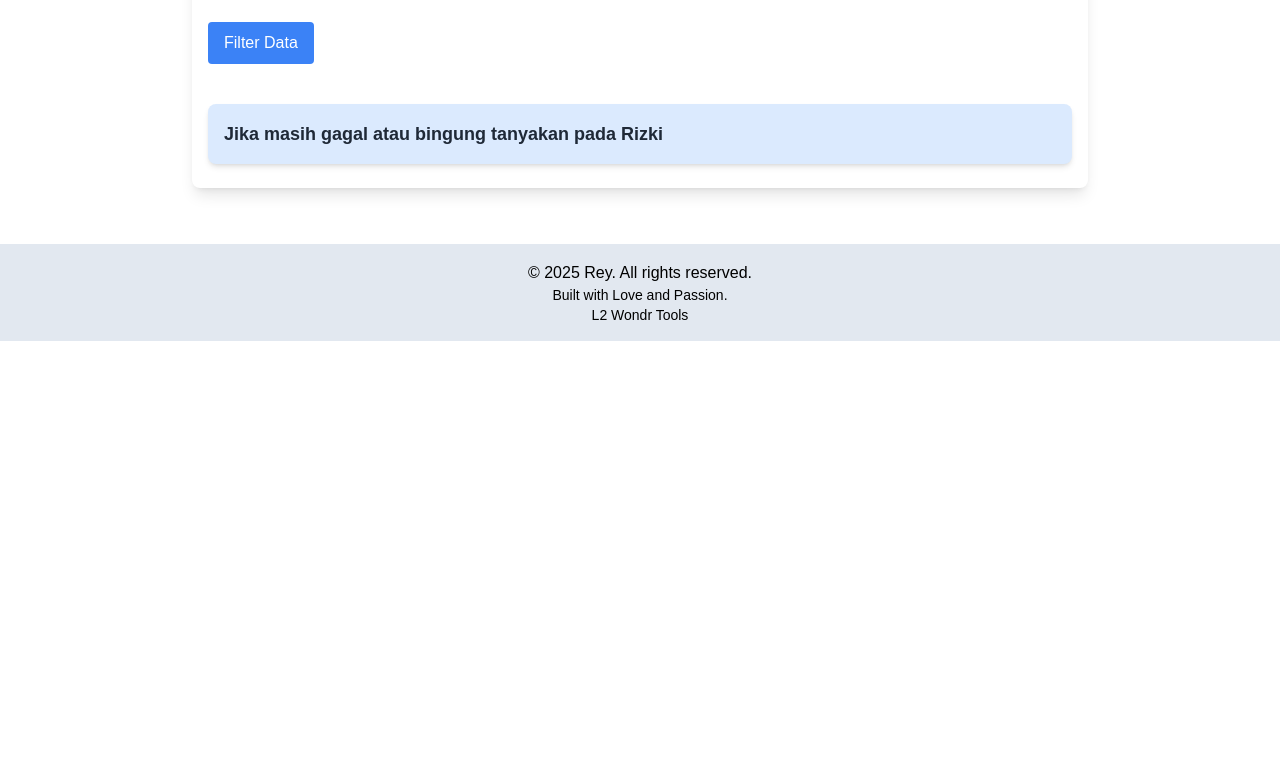
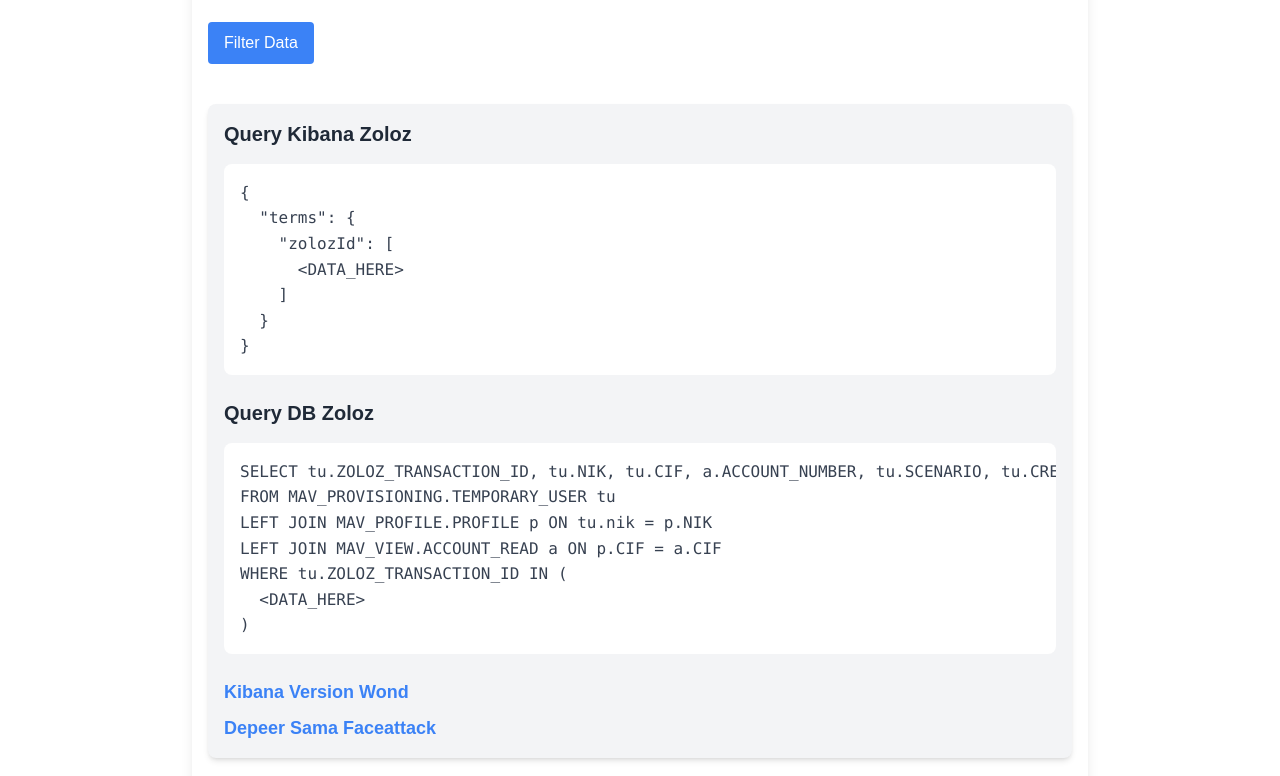
Before and after one commit to rey4799/TechOps-Tools-Hub, a Next.js app: page /daily/zoloz in a window 1280 px wide. Shown: the part 684-1460 px from the top of the page. Before the commit the page ends 1025 px from the top, so only its background shows below. Built offline with nearby package versions, Linux system fonts and the light colour scheme.

Commit message:
add query and kibana redirect

```diff
--- a/src/app/daily/zoloz/page.js
+++ b/src/app/daily/zoloz/page.js
@@ -19,6 +19,50 @@
         <MergeFiltering />
       </div>
 
+      {/* New Text Section */}
+      <div className="mb-6 p-4 bg-gray-100 rounded-lg shadow-md">
+        <h3 className="text-xl font-semibold text-gray-800 mb-4">Query Kibana Zoloz</h3>
+        <pre className="text-gray-700 bg-white p-4 rounded-lg overflow-x-auto">
+          {`{
+  "terms": {
+    "zolozId": [
+      <DATA_HERE>
+    ]
+  }
+}`}
+        </pre>
+        <h3 className="text-xl font-semibold text-gray-800 mt-6 mb-4">Query DB Zoloz</h3>
+        <pre className="text-gray-700 bg-white p-4 rounded-lg overflow-x-auto">
+          {`SELECT tu.ZOLOZ_TRANSACTION_ID, tu.NIK, tu.CIF, a.ACCOUNT_NUMBER, tu.SCENARIO, tu.CREATED_TIME
+FROM MAV_PROVISIONING.TEMPORARY_USER tu
+LEFT JOIN MAV_PROFILE.PROFILE p ON tu.nik = p.NIK
+LEFT JOIN MAV_VIEW.ACCOUNT_READ a ON p.CIF = a.CIF
+WHERE tu.ZOLOZ_TRANSACTION_ID IN (
+  <DATA_HERE>
+)`}
+        </pre>
+        <h3 className="text-lg font-semibold text-gray-800 mt-6">
+          <a
+            href="https://elk-kibana01-dc2-mvrk.bni.co.id:5601/app/r/s/fODVq"
+            target="_blank"
+            rel="noopener noreferrer"
+            className="text-blue-500"
+          >
+            Kibana Version Wond
+          </a>
+        </h3>
+        <h3 className="text-lg font-semibold text-gray-800 mt-2">
+          <a
+            href="https://elk-kibana01-dc2-mvrk.bni.co.id:5601/app/r/s/C8G2z"
+            target="_blank"
+            rel="noopener noreferrer"
+            className="text-blue-500"
+          >
+            Depeer Sama Faceattack
+          </a>
+        </h3>
+      </div>
+
       <div className="p-4 bg-blue-100 rounded-lg shadow-md">
         <h3 className="text-lg font-semibold text-gray-800">
           Jika masih gagal atau bingung tanyakan pada Rizki
```
